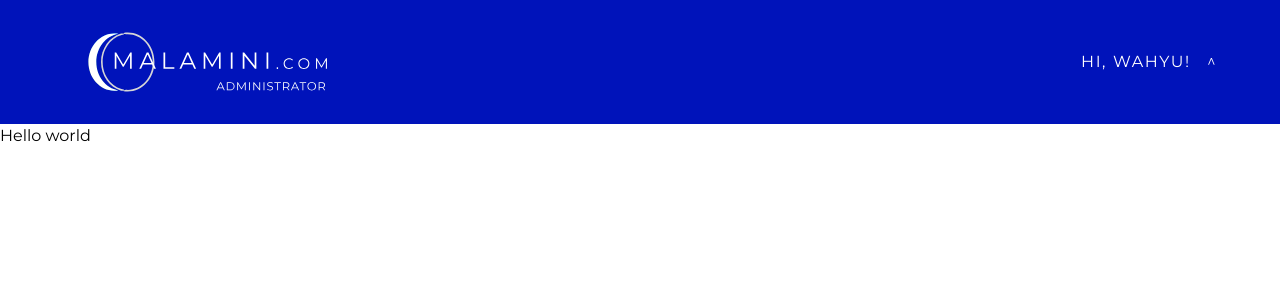
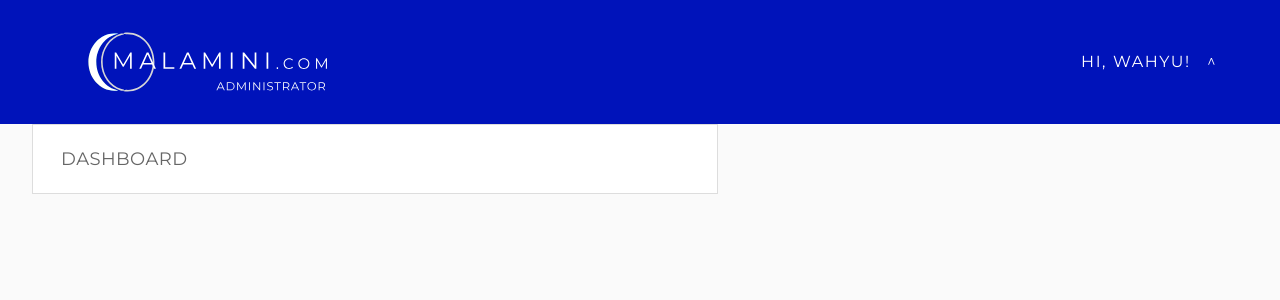
Before and after one commit to Beanmommo/yen-app, a Next.js app: page / in a window 1280 px wide. Shown: the top 300 px of the page. Built offline with nearby package versions, Linux system fonts and the light colour scheme.

Commit message:
feat: static routing initiated, added dashboard route

```diff
--- /dev/null
+++ b/src/app/dashboard/page.tsx
@@ -0,0 +1,3 @@
+export default function Dashboard() {
+  return <div>Dashboard</div>;
+}
--- a/src/app/layout.tsx
+++ b/src/app/layout.tsx
@@ -2,12 +2,22 @@ import type { Metadata } from "next";
 import { Montserrat } from "next/font/google";
 import "./globals.css";
 import AdminHeader from "@/components/custom/AdminHeader";
+import AdminSideNav from "@/components/custom/AdminSideNav";
 
 const montserrat = Montserrat({ subsets: ["latin"] });
 
 export const metadata: Metadata = {
   title: "Malamini",
   description: "Karena besok malam belum tentu sama",
+};
+
+const routes = {
+  route: [
+    {
+      name: "Dashboard",
+      link: "/dashboard",
+    },
+  ],
 };
 
 export default function RootLayout({
@@ -17,9 +27,12 @@ export default function RootLayout({
 }>) {
   return (
     <html lang="en">
-      <body className={montserrat.className}>
+      <body className={`${montserrat.className} bg-[#FAFAFA]`}>
         <AdminHeader />
-        {children}
+        <div className=" grid grid-flow-col max-w-7xl mx-auto px-8">
+          <AdminSideNav route={routes.route} />
+          {children}
+        </div>
       </body>
     </html>
   );
--- a/src/app/page.tsx
+++ b/src/app/page.tsx
@@ -2,13 +2,8 @@ import AdminFormExample from "@/components/AdminFormExample";
 import ClientHeader from "@/components/ClientHeader";
 import apiCall from "@/components/server/sampleApiCall";
 import Image from "next/image";
+import { ReactNode } from "react";
 
-export default function Home() {
-  return (
-    <main>
-      {/* <ClientHeader /> */}
-      {/* <AdminFormExample /> */}
-      <div>Hello world</div>
-    </main>
-  );
+export default function Home({ children }: { children: ReactNode }) {
+  return <main>{children}</main>;
 }
--- /dev/null
+++ b/src/components/custom/AdminSideNav/AdminSideNav.tsx
@@ -0,0 +1,24 @@
+import React from "react";
+import AdminSideNavItem from "../AdminSideNavItem";
+
+interface AdminSideNavProp {
+  route: { name: string; link: string }[];
+}
+
+const AdminSideNav: React.FunctionComponent<AdminSideNavProp> = (
+  prop: AdminSideNavProp,
+) => {
+  return (
+    <ul>
+      {prop.route.map((item) => {
+        return (
+          <React.Fragment key={item.name}>
+            <AdminSideNavItem name={item.name} link={item.link} />
+          </React.Fragment>
+        );
+      })}
+    </ul>
+  );
+};
+
+export default AdminSideNav;
--- /dev/null
+++ b/src/components/custom/AdminSideNav/index.ts
@@ -0,0 +1,3 @@
+import AdminSideNav from "./AdminSideNav";
+
+export default AdminSideNav;
--- /dev/null
+++ b/src/components/custom/AdminSideNavItem/AdminSideNavItem.tsx
@@ -0,0 +1,20 @@
+import Link from "next/link";
+
+interface AdminSideNavItemProp {
+  name: string;
+  link: string;
+}
+
+const AdminSideNavItem: React.FunctionComponent<AdminSideNavItemProp> = (
+  prop: AdminSideNavItemProp,
+) => {
+  return (
+    <Link href={prop.link}>
+      <li className=" uppercase py-5 pl-7 hover:bg-[#0013BA] hover:text-white hover:cursor-pointer transition-all border border-[#DDDDDD] text-lg tracking-wide text-[#666666] bg-white">
+        {prop.name}
+      </li>
+    </Link>
+  );
+};
+
+export default AdminSideNavItem;
--- /dev/null
+++ b/src/components/custom/AdminSideNavItem/index.ts
@@ -0,0 +1,3 @@
+import AdminSideNavItem from "./AdminSideNavItem";
+
+export default AdminSideNavItem;
```
Also changed, not shown: src/app/vendor/layout.tsx (added).
